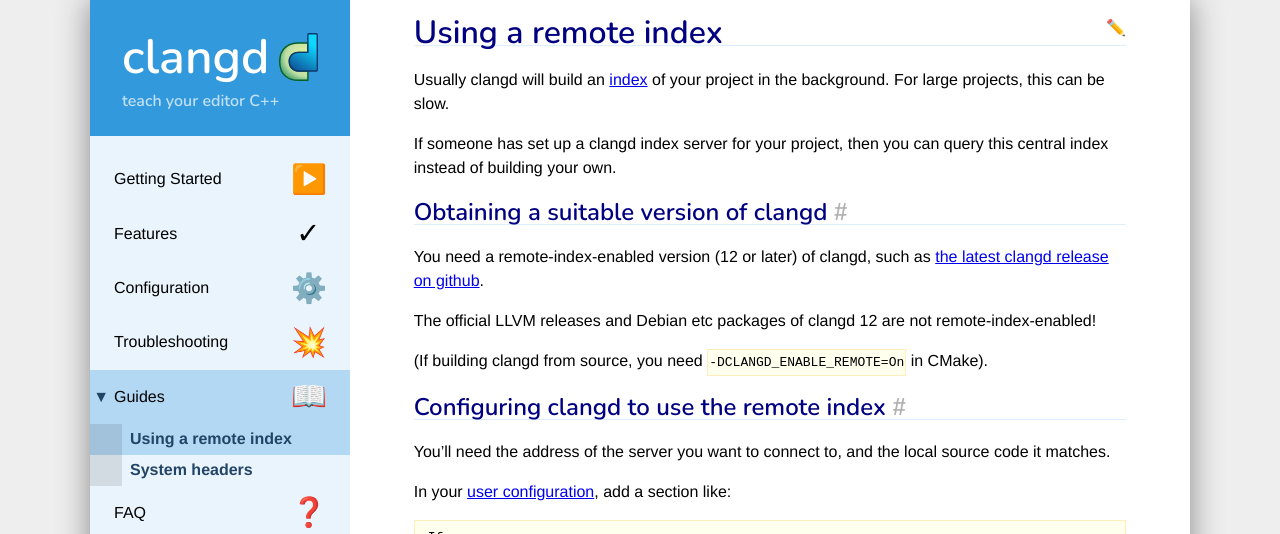
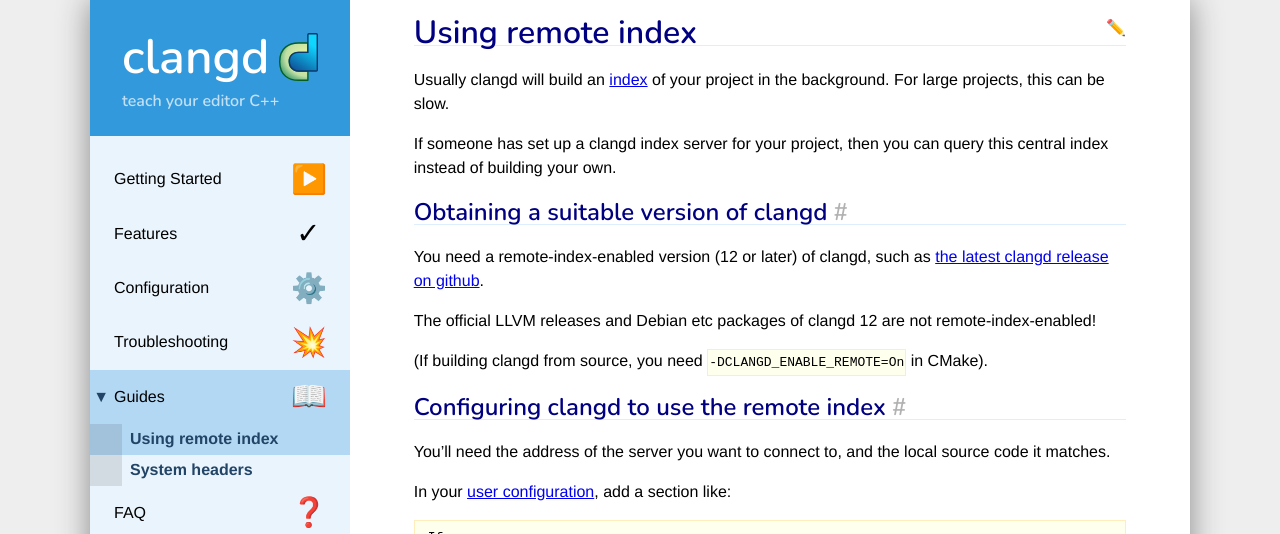
Before and after one commit to llvm/clangd-www, a Jekyll site: the page built from guides/remote-index.md, in a window 1280 px wide. Shown: the top 534 px of the page. Built offline with Jekyll 4.4.1, drawn with Linux system fonts in a browser that asks for light colours; our own code applies the rules of GitHub Pages for plain Markdown files.

```diff
--- a/_data/navigation.yml
+++ b/_data/navigation.yml
@@ -14,7 +14,7 @@
   url: /guides/
   icon: '📖'
   children:
-    - title: Using a remote index
+    - title: Using remote index
       description: >
         Avoid indexing a large project locally and share an index between
         developers in your team by running clangd index server.
--- a/guides/remote-index.md
+++ b/guides/remote-index.md
@@ -2,7 +2,7 @@
 redirect_from: /llvm-remote-index
 redirect_from: /llvm-remote-index.html
 ---
-# Using a remote index
+# Using remote index
 
 Usually clangd will build an [index](/design/indexing) of your project in the
 background. For large projects, this can be slow.
```
